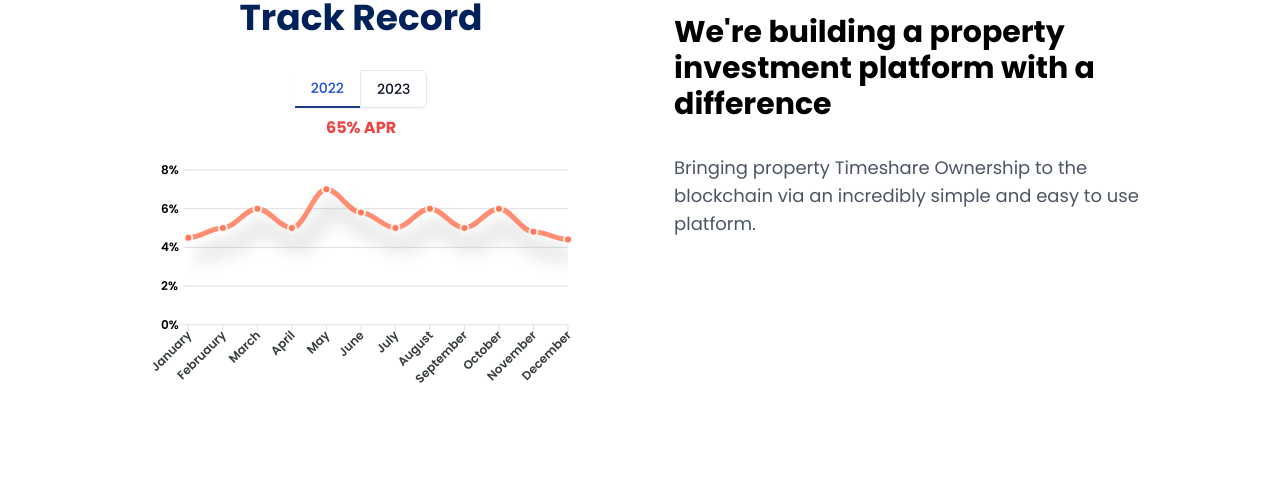
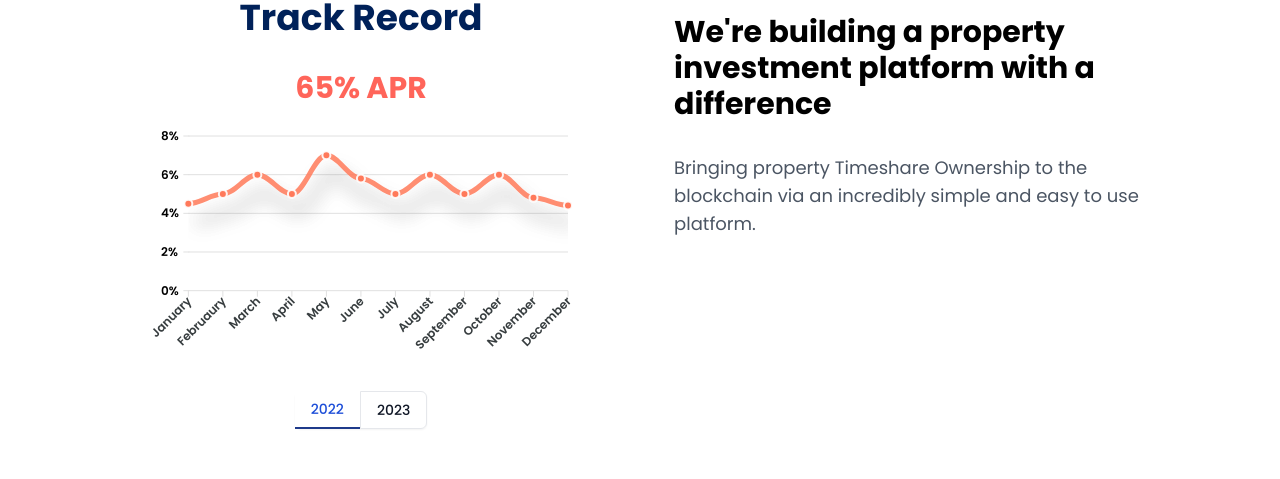
Before and after one commit to ErenYea/mybricks, a React (Create React App) app: page / in a window 1280 px wide. Shown: the part 892-1371 px from the top of the page. Built offline with nearby package versions, Linux system fonts and the light colour scheme.

Commit message:
Update Home.js

```diff
--- a/src/components/Home.js
+++ b/src/components/Home.js
@@ -110,6 +110,13 @@ const Home = ({ navBar, setNavBar }) => {
             <h2 className="text-[#002159] text-4xl font-bold w-full text-center p-4 mb-4">
               Track Record
             </h2>
+            {click ?
+              <div className="text-[#ff655a] font-bold text-3xl text-center">
+                65% APR
+              </div> :
+              <div className="text-transparent font-bold text-3xl text-center">-</div>
+            }
+            <TravelDetailsView props={dataLine} className="w-full" />
             <div className="flex-col space-y-2">
               <div class="inline-flex rounded-md shadow-sm" role="group">
                 <button
@@ -137,15 +144,7 @@ const Home = ({ navBar, setNavBar }) => {
                   2023
                 </button>
               </div>
-
-              { click &&
-                <div className="text-red-500 font-bold text-center">
-                  65% APR
-                </div>
-              }
-
             </div>
-            <TravelDetailsView props={dataLine} className="w-full" />
           </div>
 
           <div className="w-11/12 lg:w-1/2 text-center lg:text-left">
```
